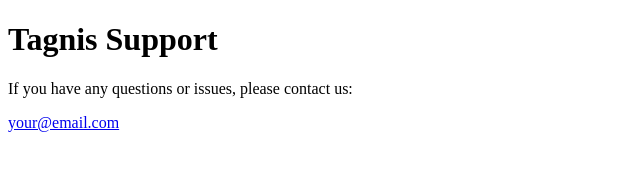
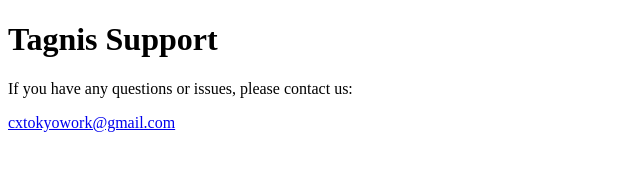
Before and after one commit to tsxce/tagnis-privacy, a plain HTML site: page support.html in a window 1280 px wide. Shown: the full height of the page, 0-640 px from the left. Drawn offline with Linux system fonts and the light colour scheme.

Commit message:
Update support.html

```diff
--- a/support.html
+++ b/support.html
@@ -7,6 +7,6 @@
 <body>
   <h1>Tagnis Support</h1>
   <p>If you have any questions or issues, please contact us:</p>
-  <p><a href="mailto:cxtokyowork@gmail.com">your@email.com</a></p>
+  <p><a href="mailto:your@email.com">cxtokyowork@gmail.com</a></p>
 </body>
 </html>
```
